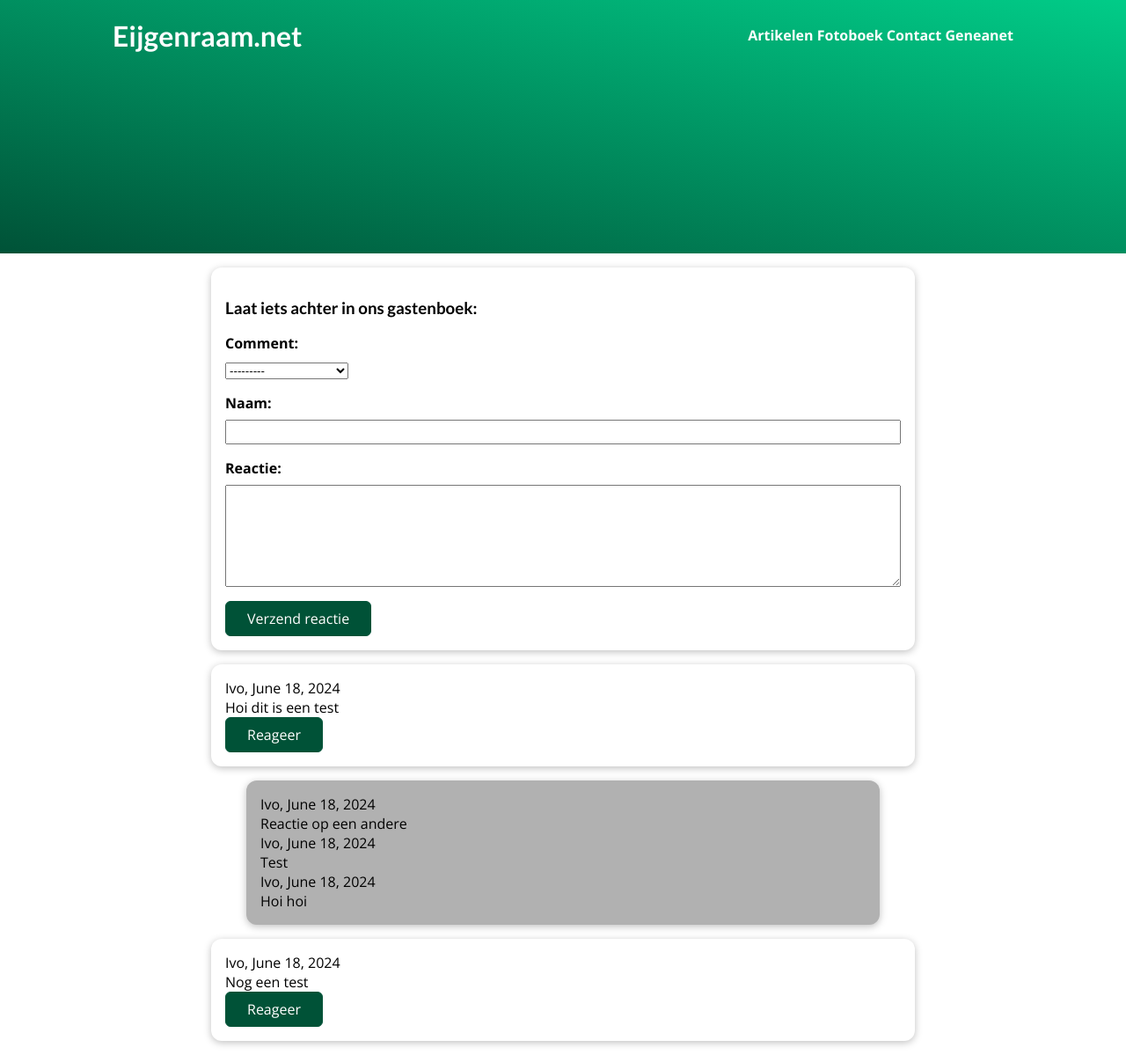
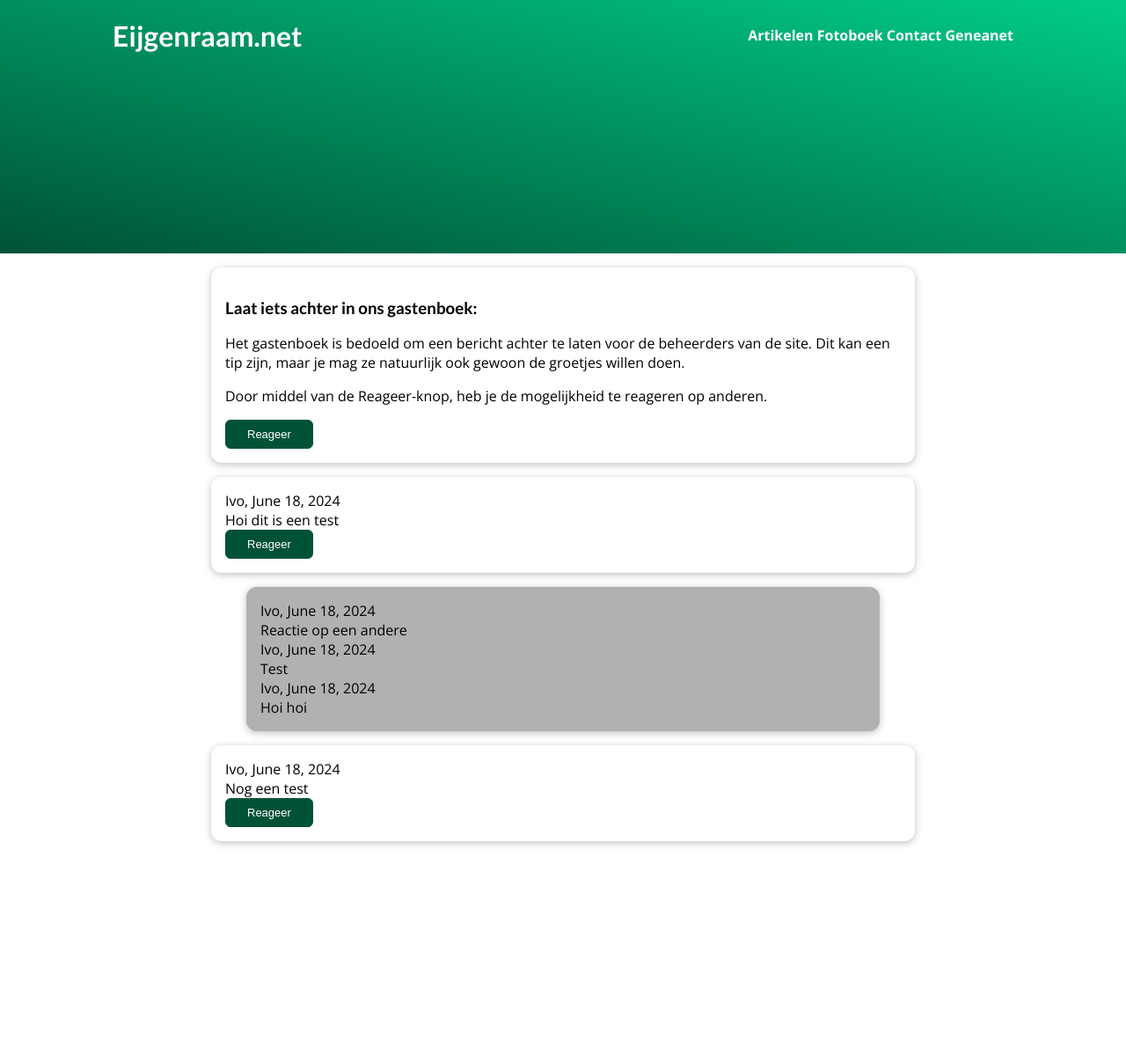
Before and after one commit to gewooniv/eijgenraamnet, a Django app: page /guestbook in a window 1280 px wide. Shown: the whole page at 88% size. After the commit the page ends 962 px from the top, so only its background shows below. Run offline with Django 5.2, Linux system fonts and the light colour scheme; data comes from the database, SQL or seed files in the repository; some libraries are stand-ins or nearby versions.

Commit message:
minor css changes

```diff
--- a/guestbook/static/guestbook/index.css
+++ b/guestbook/static/guestbook/index.css
@@ -86,7 +86,7 @@
   }
 
   #comment-form button {
-    font: inherit;
+    font-size: small;
     background-color: #005237;
     color: white;
     border: 1px solid #005237;
--- a/guestbook/templates/guestbook/guestbook.html
+++ b/guestbook/templates/guestbook/guestbook.html
@@ -27,8 +27,16 @@
     </section>
 
     <section id='comment-form'>
-        <h3>Laat iets achter in ons gastenboek:</h3>
-        {% include 'guestbook/includes/comment-form.html' %}
+        <div>
+            <h3>Laat iets achter in ons gastenboek:</h3>
+            <p>Het gastenboek is bedoeld om een bericht achter te laten voor de beheerders van de site. Dit kan een tip zijn, maar je mag ze natuurlijk ook gewoon de groetjes willen doen.</p>
+            <p>Door middel van de Reageer-knop, heb je de mogelijkheid te reageren op anderen.
+        </div>
+        <button onClick='displayForm("")' id="responseBtn">Reageer</button>
+            <div id="responseForm" style="display: none;">
+                {% include 'guestbook/includes/comment-form.html' %}
+            </div>
+
     </section>
 
     {% for comment in all_comments %}
```
